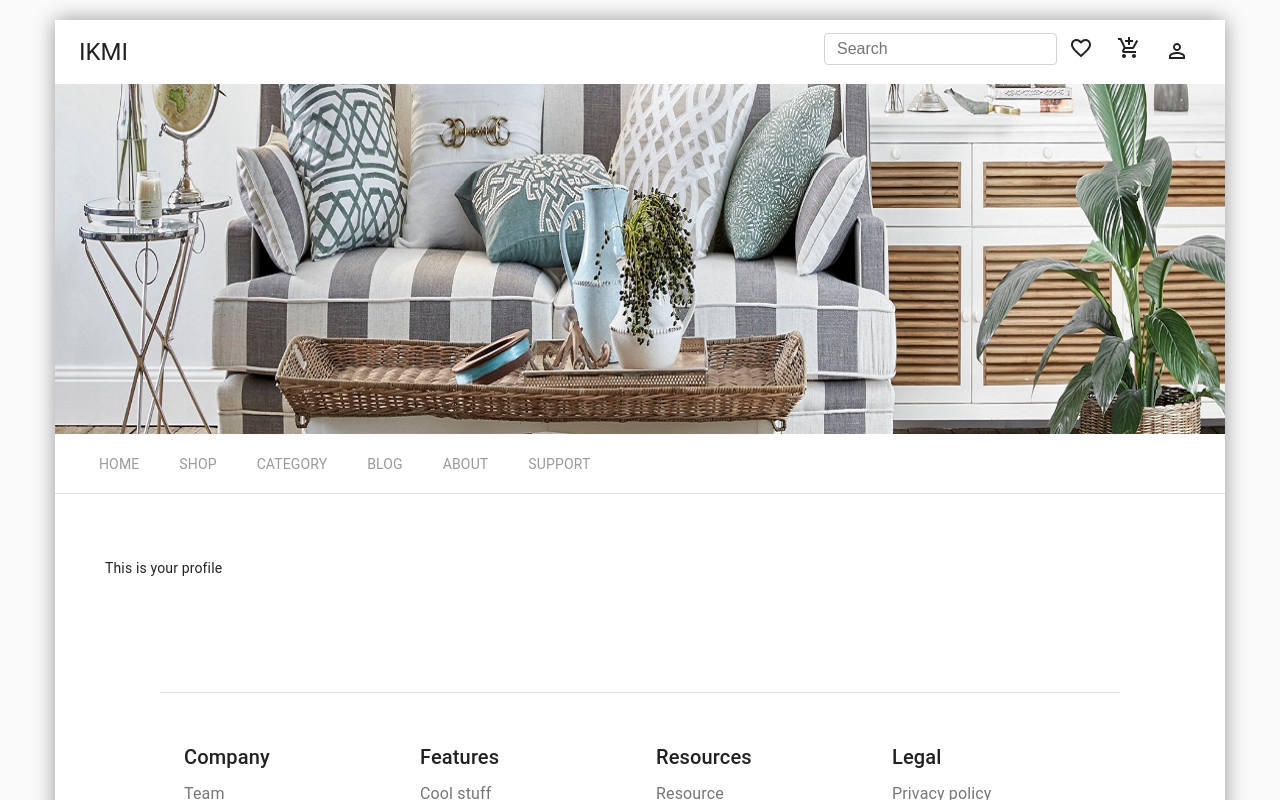
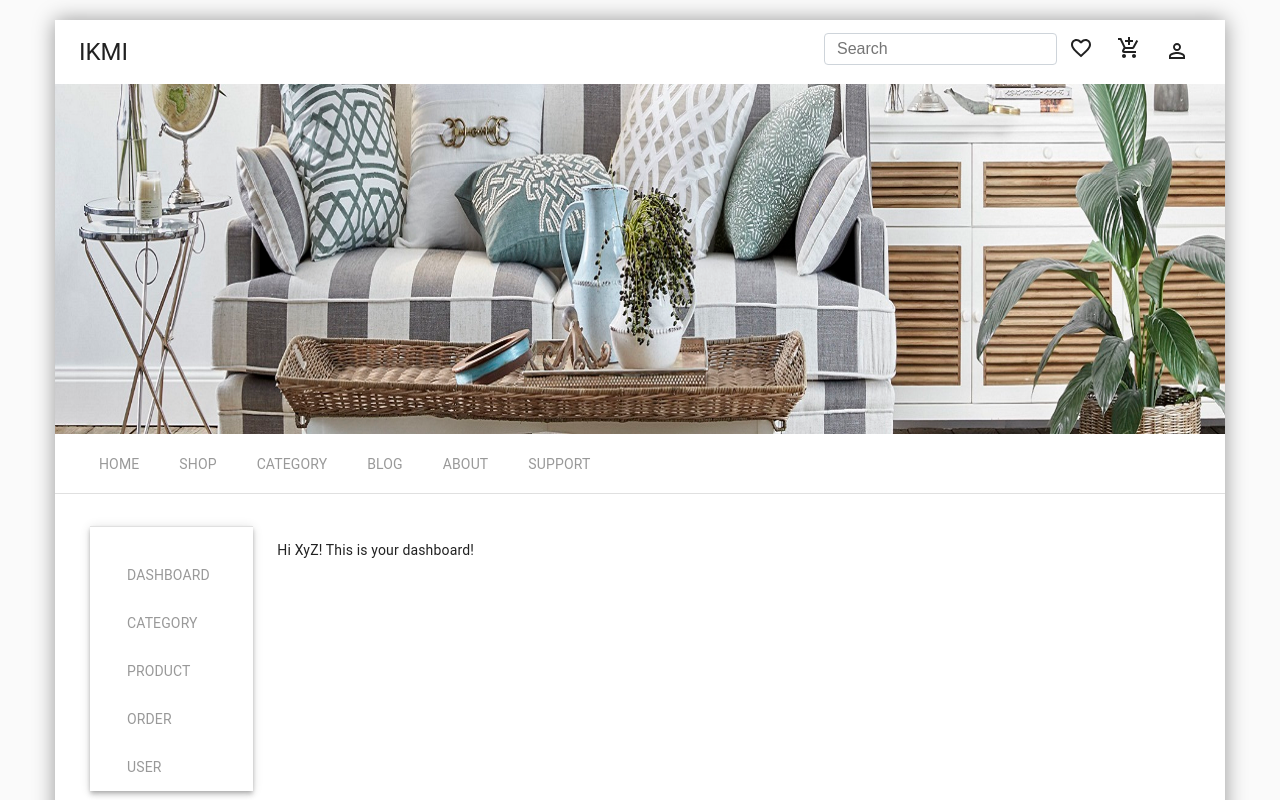
Before and after one commit to Ikhtiarmahmud/ikmi-commerce, a React (Create React App) app: page /profile in a window 1280 px wide. Shown: the top 800 px of the page. Built offline with nearby package versions, Linux system fonts and the light colour scheme; no server answers; sample sign-in values are in the browser's storage.

Commit message:
Design admin profile

```diff
--- a/src/App.js
+++ b/src/App.js
@@ -1,10 +1,13 @@
 import logo from './logo.svg';
 import './App.css';
 import HomePage from './containers/HomePage/index';
+import { BrowserRouter as Router} from 'react-router-dom';
 
 function App() {
   return (
-    <HomePage />
+    <Router>
+      <HomePage />
+    </Router>
   );
 }
 
--- /dev/null
+++ b/src/components/Admin/Category/index.js
@@ -0,0 +1,56 @@
+import React from 'react';
+import {
+    Table,
+    TableBody,
+    TableCell,
+    TableContainer,
+    TableHead,
+    TableRow,
+    Paper,
+    Typography
+} from '@material-ui/core';
+import RadioButtonUncheckedIcon from '@material-ui/icons/RadioButtonUnchecked';
+import useStyles from './style';
+
+const Category = () => {
+  const classes = useStyles();
+
+  return (
+    <TableContainer component={Paper}>
+        <Typography className={
+            classes.title
+        }
+            gutterBottom
+            variant="h3"
+            align="left">
+            <RadioButtonUncheckedIcon />
+            &nbsp;Category
+        </Typography>
+      <Table className={classes.table} aria-label="simple table">
+        <TableHead>
+          <TableRow>
+            <TableCell>Sl</TableCell>
+            <TableCell align="right">Name</TableCell>
+            <TableCell align="right">Description</TableCell>
+          </TableRow>
+        </TableHead>
+        <TableBody>
+          {/* {rows.map((row) => ( */}
+            <TableRow>
+              <TableCell component="th" scope="row">1</TableCell>
+              <TableCell align="right">&nbsp;&nbsp;Electronics</TableCell>
+              <TableCell align="right">Lorem ipsum Simply</TableCell>
+            </TableRow>
+            <TableRow>
+              <TableCell component="th" scope="row">1</TableCell>
+              <TableCell align="right">&nbsp;&nbsp;Electronics</TableCell>
+              <TableCell align="right">Lorem ipsum Simply</TableCell>
+            </TableRow>
+          {/* ))} */}
+        </TableBody>
+      </Table>
+    </TableContainer>
+  );
+}
+
+export default Category;
--- /dev/null
+++ b/src/components/Admin/Category/style.js
@@ -0,0 +1,19 @@
+import { makeStyles } from '@material-ui/core/styles';
+
+const useStyles = makeStyles({
+    table: {
+      minWidth: 650,
+    },
+    title:{
+      fontSize: "30px",
+      fontWeight: "700",
+      color: "#0a472e",
+      margin: "1rem 5px",
+      cursor: "pointer",
+      "&:hover": {
+          color: "#a8b324"
+      }
+  },
+  });
+
+export default useStyles;
--- /dev/null
+++ b/src/components/Admin/Dashboard/index.js
@@ -0,0 +1,11 @@
+import React from 'react';
+
+const Dashborad = () => {
+    return (
+        <>
+            <p>Hi XyZ! This is your dashboard! </p>
+        </>
+    )
+}
+
+export default Dashborad;
--- /dev/null
+++ b/src/components/Admin/Sidebar/index.js
@@ -0,0 +1,44 @@
+import React, { useState } from 'react';
+import AppBar from '@material-ui/core/AppBar';
+import Toolbar from '@material-ui/core/Toolbar';
+import Grid from '@material-ui/core/Grid';
+import MenuItem from '@material-ui/core/MenuItem';
+import  useStyles  from './style';
+import { Link, useHistory } from 'react-router-dom';
+
+const Sidebar = () => {
+
+    const classes = useStyles();
+    const history = useHistory();
+
+    const loadComponent = (slug) => {
+        history.push(`/profile/${slug}`)
+    }
+
+    return (
+        <div>
+            <AppBar className={
+                classes.root
+            }
+                position="static">
+                <Toolbar variant="dense">
+                    <Grid container
+                            direction="column"
+                            justify="flex-start"
+                            alignItems="flex-start"
+                        className={
+                            classes.item
+                        }>
+                        <MenuItem onClick={() => loadComponent('dashboard')}>Dashboard</MenuItem>
+                        <MenuItem onClick={() => loadComponent('category')}>Category</MenuItem>
+                        <MenuItem>Product</MenuItem>
+                        <MenuItem>Order</MenuItem>
+                        <MenuItem>User</MenuItem>
+                    </Grid>
+                </Toolbar>
+            </AppBar>
+        </div>
+    );
+}
+
+export default Sidebar;
--- /dev/null
+++ b/src/components/Admin/Sidebar/style.js
@@ -0,0 +1,36 @@
+import { makeStyles } from '@material-ui/core/styles';
+
+const useStyles = makeStyles((theme) => ({
+        root: {
+          backgroundColor: "#fff",
+          borderTop: `1px solid ${theme.palette.divider}`,
+          paddingTop: theme.spacing(3),
+          minHeight: "250px"
+        },
+        item: {
+          "& a": {
+              textDecoration: "none",
+              color: "#999",
+          },
+          "& li": {
+              color: "#999",
+              lineHeight: "38px",
+              display: "block",
+              overflow: "hidden",
+              padding: "5px 13px",
+              margin: "0",
+              fontSize: "14px",
+              textDecoration: "none",
+              textTransform: "uppercase",
+          },
+          "& li:hover": {
+              color: "#fff",
+              backgroundColor: "#a8b324",
+              "& a": {
+                  color: "#fff",
+              }
+          }
+      },
+      }));
+
+export default useStyles;
--- a/src/containers/HomePage/index.js
+++ b/src/containers/HomePage/index.js
@@ -8,7 +8,6 @@ import useStyles from './style';
 import { useDispatch } from 'react-redux';
 import { StoreProducts } from './action';
 import Routes from '../../utils/routes';
-import { BrowserRouter as Router} from 'react-router-dom';
 
 
 const HomePage = () => {
@@ -22,13 +21,11 @@ const HomePage = () => {
   return (
     <>
       <CssBaseline />
-      <Router>
         <Header />
         <Banner />
         <Navbar />
         <Routes />
         <Footer />
-    </Router>
     </>
   );
 }
--- /dev/null
+++ b/src/containers/Profile/index.js
@@ -0,0 +1,45 @@
+import React from 'react';
+import Sidebar from '../../components/Admin/Sidebar';
+import Category from '../../components/Admin/Category';
+import Dashboard from '../../components/Admin/Dashboard';
+import {
+    Grid
+} from '@material-ui/core';
+import { Route, Switch, Redirect, useParams } from 'react-router-dom';
+
+const Profile = () => {
+    const params = useParams();
+
+    console.log(params);
+
+    let component;
+
+    switch (params.slug) {
+        case "category":
+            component = (<Category />);
+            break;
+        default:
+            component = (<Dashboard />);
+    }
+
+    return (
+        <Grid style={{
+        marginTop: "20px", padding: "0 35px"}} container spacing={3}>
+            <Grid item
+                    md={2}
+                    xs={6}
+                    sm={4}>
+                <Sidebar />
+            </Grid>
+           <Grid item
+                 md={10}
+                 xs={12}
+                 sm={8}>
+                {component}
+           </Grid>
+        </Grid>
+
+    )
+}
+
+export default Profile;
--- a/src/utils/routes.js
+++ b/src/utils/routes.js
@@ -4,6 +4,7 @@ import ProductDetails from '../components/ProductDetails'
 import PageNotFound from '../components/PageNotFound';
 import Account from '../containers/Account';
 import ProtectedRoute from './ProtectedRoute';
+import Profile from '../containers/Profile';
 import { Route, Switch, Redirect} from 'react-router-dom';
 
 const Routes = () => {
@@ -26,8 +27,8 @@ const Routes = () => {
               <Account />
             </Route>
 
-            <ProtectedRoute exact path="/profile">
-                <p style={{padding: "50px"}}>This is your profile</p>
+            <ProtectedRoute exact path="/profile/:slug?/:slug1?">
+                <Profile />
             </ProtectedRoute>
 
             <Route path={'*'} render={() => <Redirect to={'/404'} />} />
```
